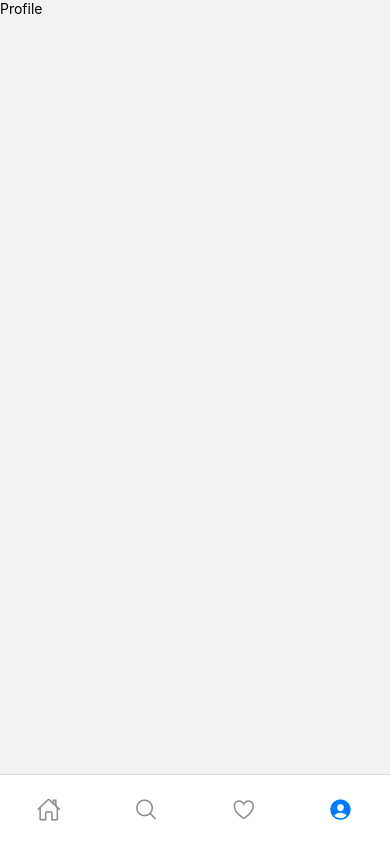
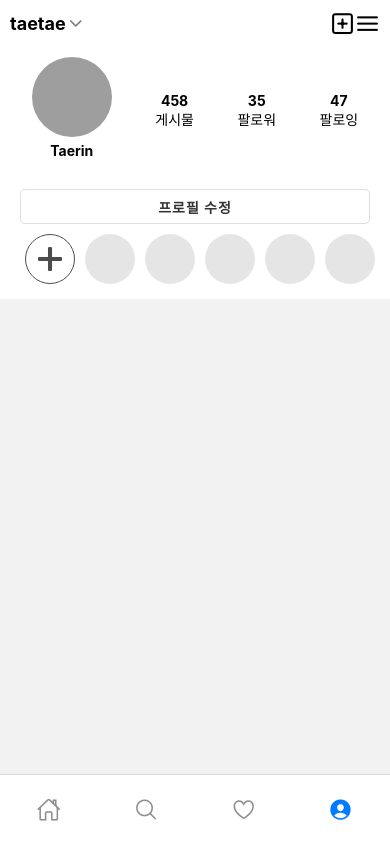
Before and after one commit to taetaerin/reactNative_Insta_clone, a React Native app: screen /Profile in a window 390 px wide. Built offline with nearby package versions, Linux system fonts and the light colour scheme; grey boxes are pictures that could not be loaded.

Commit message:
Profile 완성

```diff
--- a/src/components/ProfileBody.js
+++ b/src/components/ProfileBody.js
@@ -1,9 +1,23 @@
 import { View, Text, Image } from 'react-native'
 import React from 'react'
 import ProfileButton from './ProfileButton'
+import Feater from 'react-native-vector-icons/Feather'
 
-const ProfileBody = ({name, profileImage, post, followers, following}) => {
+const ProfileBody = ({name, accountName, profileImage, post, followers, following}) => {
   return (
+    <View>
+        {accountName ? (
+            <View style={{flexDirection: 'row', alignItems:'center', justifyContent:'space-between'}}>
+                <View style={{flexDirection:'row', alignItems:'center'}}>
+                    <Text style={{fontSize: 18, fontWeight: 'bold'}}>{accountName}</Text>
+                    <Feater name='chevron-down' style={{fontSize: 20, color: 'black', padddingHorizontal: 5, opacity: 0.5}} />
+                </View>
+                <View style={{flexDirection: 'row', alignItems: 'center'}}>
+                    <Feater name='plus-square' style={{fontSize: 25, color: 'black', padddingHorizontal: 15}} />
+                    <Feater name='menu' style={{fontSize: 25}} />
+                </View>
+            </View>
+        ) : null}
         <View style={{
             flexDirection: 'row',
             alignItems: 'center',
@@ -34,6 +48,7 @@ const ProfileBody = ({name, profileImage, post, followers, following}) => {
             </View>
 
         </View>
+    </View>
   )
 }
 
--- a/src/components/ProfileButton.js
+++ b/src/components/ProfileButton.js
@@ -1,14 +1,40 @@
 import { View, Text, Touchable, TouchableOpacity } from 'react-native'
 import React, { useState } from 'react'
 import Feater from 'react-native-vector-icons/Feather'
+import { useNavigation } from '@react-navigation/native';
 
-const ProfileButton = ({id}) => {
+const ProfileButton = ({id, name, accountName, profileImage}) => {
   const [follow, setFollow] = useState(false);
+  const navigation = useNavigation();
 
   return (
     <>
         {id === 0 ? (
-            <View>
+            <View style={{
+                paddingVertical: 5,
+                paddingHorizontal: 10
+            }}>
+                <TouchableOpacity
+                    onPress={() => {
+                        navigation.push('EditProfile', {
+                            name,
+                            accountName,
+                            profileImage
+                        })
+                    }}
+                    style={{width: '100%'}}
+                >
+                    <View style={{width: '100%', height: 35, borderColor: '#DEDEDE', borderWidth: 1, borderRadius:5, justifyContent:'center', alignItems: 'center'}}>
+                        <Text
+                            style={{
+                                fontWeight: 'bold',
+                                fontSize: 14,
+                                letterSpacing: 1,
+                                opacity: 0.8
+                            }}
+                        >프로필 수정</Text>
+                    </View>
+                </TouchableOpacity>
 
             </View>
         ) : (
--- a/src/screens/EditProfile.js
+++ b/src/screens/EditProfile.js
@@ -1,11 +1,122 @@
-import { View, Text } from 'react-native'
+import { View, Text, SafeAreaView, TouchableOpacity, Image, TextInput } from 'react-native'
 import React from 'react'
 
-const EditProfile = () => {
+const EditProfile = ({route, navigation}) => {
+  const {name, accountName, profileImage} = route.params;
+
   return (
-    <View>
-      <Text>EditProfile</Text>
-    </View>
+    <SafeAreaView style={{
+      width: '100%',
+      backgroundColor: 'white'
+    }}>
+      <View style={{
+        flexDirection: 'row',
+        alignItems: 'center',
+        justifyContent: 'space-between',
+        padding: 10,
+      }}>
+        <TouchableOpacity onPress={() => {
+          navigation.goBack()
+        }}>
+          <Text>취소</Text>
+        </TouchableOpacity>
+
+        <Text style={{fontSize: 16, fontWeight: 'bold'}}>프로필 수정</Text>
+        <TouchableOpacity onPress={() => {
+          navigation.goBack()
+        }}>
+          <Text style={{color: '#3493D9'}}>완료</Text>
+        </TouchableOpacity>
+      </View>
+
+      <View style={{
+        padding: 20,
+        alignItems: 'center'
+      }}>
+        <Image
+          source ={profileImage}
+          style={{width: 80, height: 80, borderRadius: 100}}
+        />
+
+        <Text style={{
+          color: '#3493D9',
+          marginTop: 10
+        }}>프로필 사진 바꾸기</Text>
+
+      </View>
+
+      <View style={{
+        padding: 10
+      }}>
+        <View style={{paddingVertical: 10}}>
+          <Text style={{opacity: 0.5}}>이름</Text>
+          <TextInput
+            placeholder='이름'
+            defaultValue={name}
+            style={{
+              fontSize: 16,
+              borderBottomWidth: 1,
+              borderColor: '#CDCDCD',
+            }}
+          />
+        </View>
+
+        <View style={{paddingVertical: 10}}>
+          <Text style={{opacity: 0.5}}>사용자 이름</Text>
+          <TextInput
+            placeholder='사용자 이름'
+            defaultValue={accountName}
+            style={{
+              fontSize: 16,
+              borderBottomWidth: 1,
+              borderColor: '#CDCDCD',
+            }}
+          />
+        </View>
+
+        <View style={{paddingVertical: 10}}>
+          <Text style={{opacity: 0.5}}>웹사이트</Text>
+          <TextInput
+            placeholder='웹사이트'
+            style={{
+              fontSize: 16,
+              borderBottomWidth: 1,
+              borderColor: '#CDCDCD',
+            }}
+          />
+        </View>
+
+        <View style={{paddingVertical: 10}}>
+          <Text style={{opacity: 0.5}}>소개</Text>
+          <TextInput
+            placeholder='소개'
+            style={{
+              fontSize: 16,
+              borderBottomWidth: 1,
+              borderColor: '#CDCDCD',
+            }}
+          />
+        </View>
+      </View>
+
+      <View>
+        <Text style={{
+          color: '#3493D9',
+          padding: 10,
+          marginVertical: 5
+        }}>
+          프로페셔널 계정으로 전환
+        </Text>
+        <Text style={{
+          color: '#3493D9',
+          padding: 10,
+          marginVertical: 5
+        }}>
+          개인정보 설정
+        </Text>
+      </View>
+
+    </SafeAreaView>
   )
 }
 
--- a/src/screens/Profile.js
+++ b/src/screens/Profile.js
@@ -1,11 +1,82 @@
-import { View, Text } from 'react-native'
+import { View, Text, SafeAreaView, ScrollView } from 'react-native'
 import React from 'react'
+import ProfileBody from '../components/ProfileBody'
+import ProfileButton from '../components/ProfileButton'
+import Entypo from'react-native-vector-icons/Entypo'
 
 const Profile = () => {
+  let circles = [];
+  let numberOfCircles = 10;
+
+  for(let index=0; index<numberOfCircles; index++) {
+    circles.push(
+      <View key={index}>
+        {
+          index === 0 ? (
+            <View style={{
+              width: 50,
+              height: 50,
+              borderRadius: 100,
+              borderWidth:1,
+              opacity: 0.7,
+              marginHorizontal: 5,
+              justifyContent: 'center',
+              alignItems: 'center'}}
+            >
+              <Entypo name='plus' style={{fontSize: 40, color: 'black'}} />
+            </View>
+          ) : (
+            <View
+              style={{
+                width: 50,
+                height: 50,
+                borderRadius: 100,
+                backgroundColor: 'black',
+                opacity: 0.1,
+                marginHorizontal: 5
+              }}
+            />
+
+          )
+        }
+      </View>
+    )
+  }
+
   return (
-    <View>
-      <Text>Profile</Text>
-    </View>
+    <SafeAreaView style={{width: '100%', backgroundColor: 'white'}}>
+      <View style={{width: '100%', padding: 10}}>
+        <ProfileBody
+          name='Taerin'
+          accountName='taetae'
+          profileImage={require('../../assets/images/userProfile.jpeg')}
+          followers='35'
+          following='47'
+          post='458'
+        />
+
+        <ProfileButton
+          id={0}
+          name='Taerin'
+          accountName='taetae'
+          profileImage={require('../../assets/images/userProfile.jpeg')}
+        />
+
+        <View>
+          <ScrollView
+            horizontal={true}
+            showsHorizontalScrollIndicator={false}
+            style={{
+              paddingVertical: 5,
+              paddingHorizontal: 10,
+            }}
+          >
+            {circles}
+          </ScrollView>
+        </View>
+
+      </View>
+    </SafeAreaView>
   )
 }
 
```
Lines whose indentation alone changed are shown as unchanged.
